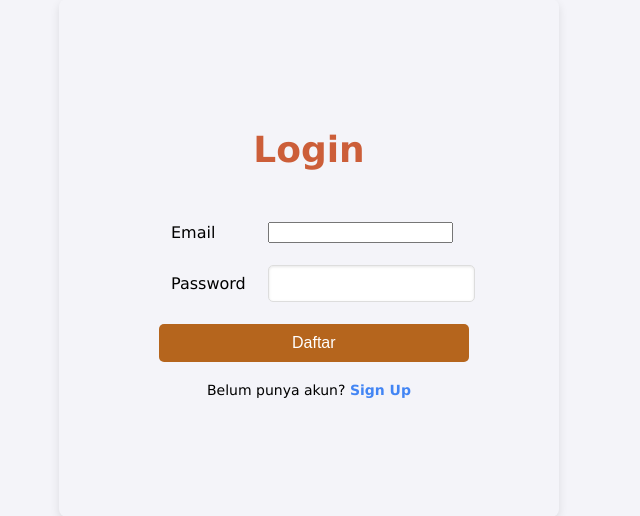
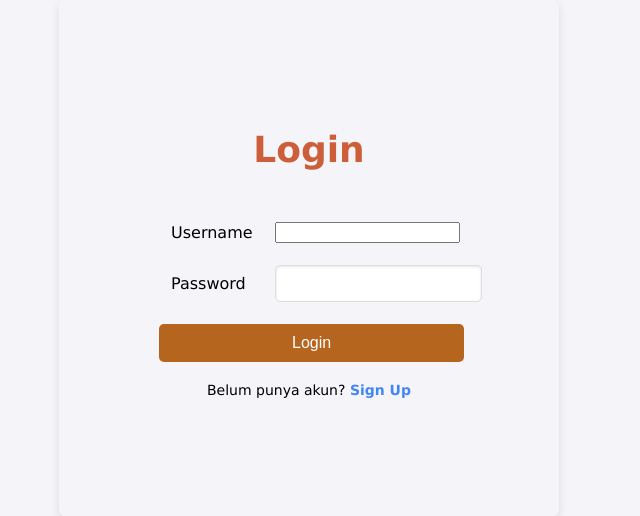
Before and after one commit to grantsam/ZjiwaCares1, a PHP site: page /login.php in a window 1280 px wide. Shown: the part 142-658 px from the top of the page, without its empty margins (331-971 px from the left). Run offline with PHP 8.4, Linux system fonts and the light colour scheme.

Commit message:
Update login.php

```diff
--- a/ZjiwaCare/login.php
+++ b/ZjiwaCare/login.php
@@ -136,7 +136,7 @@ if(isset($_POST["login"])) {
                 <table style="margin: 0 auto; text-align: left;">
                     <tr>
                         <td>
-                            <label for="email">Email</label>
+                            <label for="email">Username</label>
                         </td>
                         <td>
                             <input name="username" type="text" id="email" required>
@@ -151,7 +151,7 @@ if(isset($_POST["login"])) {
                         </td>
                     </tr>
                 </table>
-            <button type="submit" class="button" name="login">Daftar</button>
+            <button type="submit" class="button" name="login">Login</button>
         </form>
         <div class="signup-text">
         Belum punya akun? <a href="SignUp.php">Sign Up</a>
```
